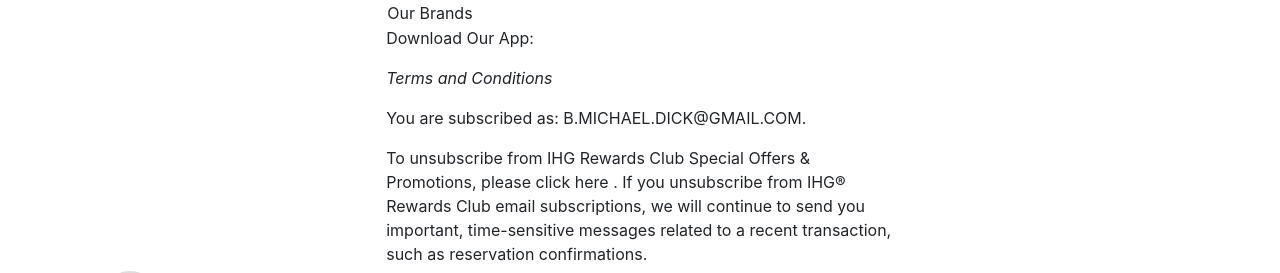
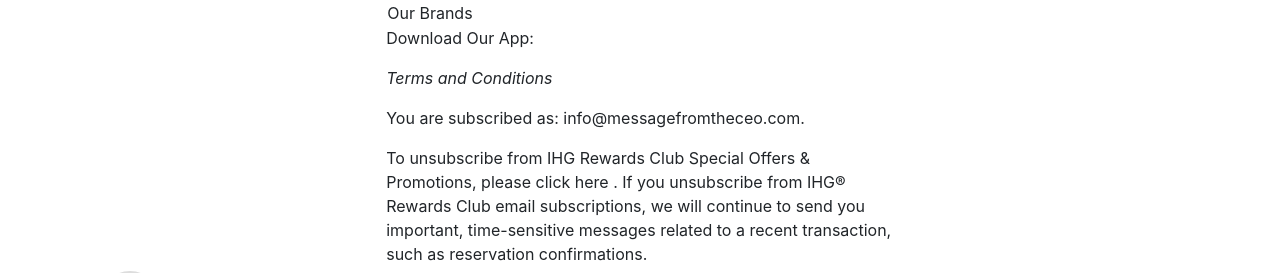
Before and after one commit to bertique/messageFromTheCEO, a Jekyll site: the page built from _posts/2020-03-17-AnimportantmessagefromourCEO.md, in a window 1280 px wide and 900 px high, scrolled down 3637 px. Shown: the part 152-425 px from the top of the window. Built offline with Jekyll 4.4.1, drawn with Linux system fonts in a browser that asks for light colours; nearby versions of some CDN libraries; library files that are not in the unit come from our copies.

Commit message:
Remove pii

```diff
--- a/_posts/2020-03-17-AnimportantmessagefromourCEO.md
+++ b/_posts/2020-03-17-AnimportantmessagefromourCEO.md
@@ -205,7 +205,7 @@
 
 
 
-You are subscribed as: B.MICHAEL.DICK@GMAIL.COM.
+You are subscribed as: info@messagefromtheceo.com.
 
 To unsubscribe from IHG Rewards Club Special Offers & Promotions, please click
 here
```
